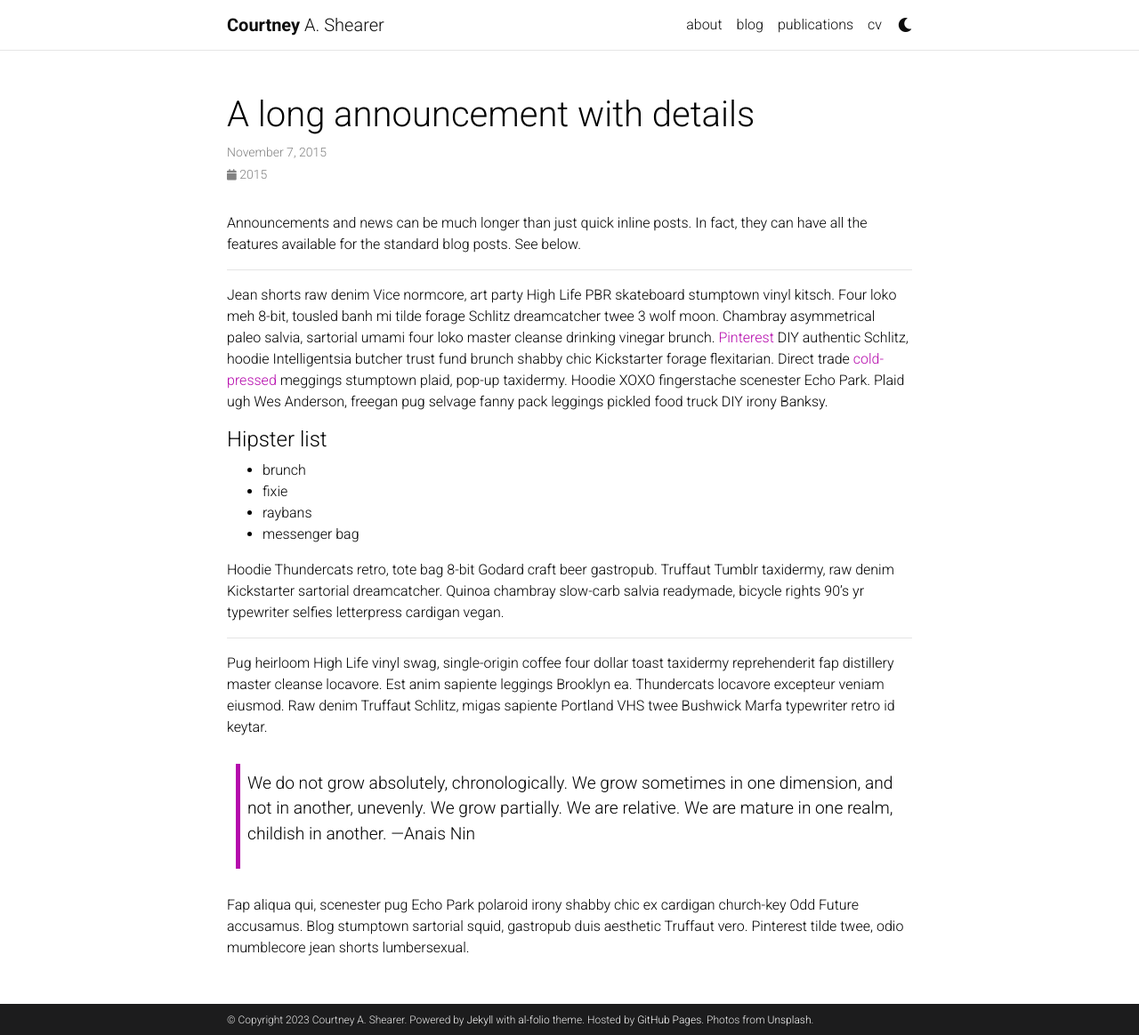
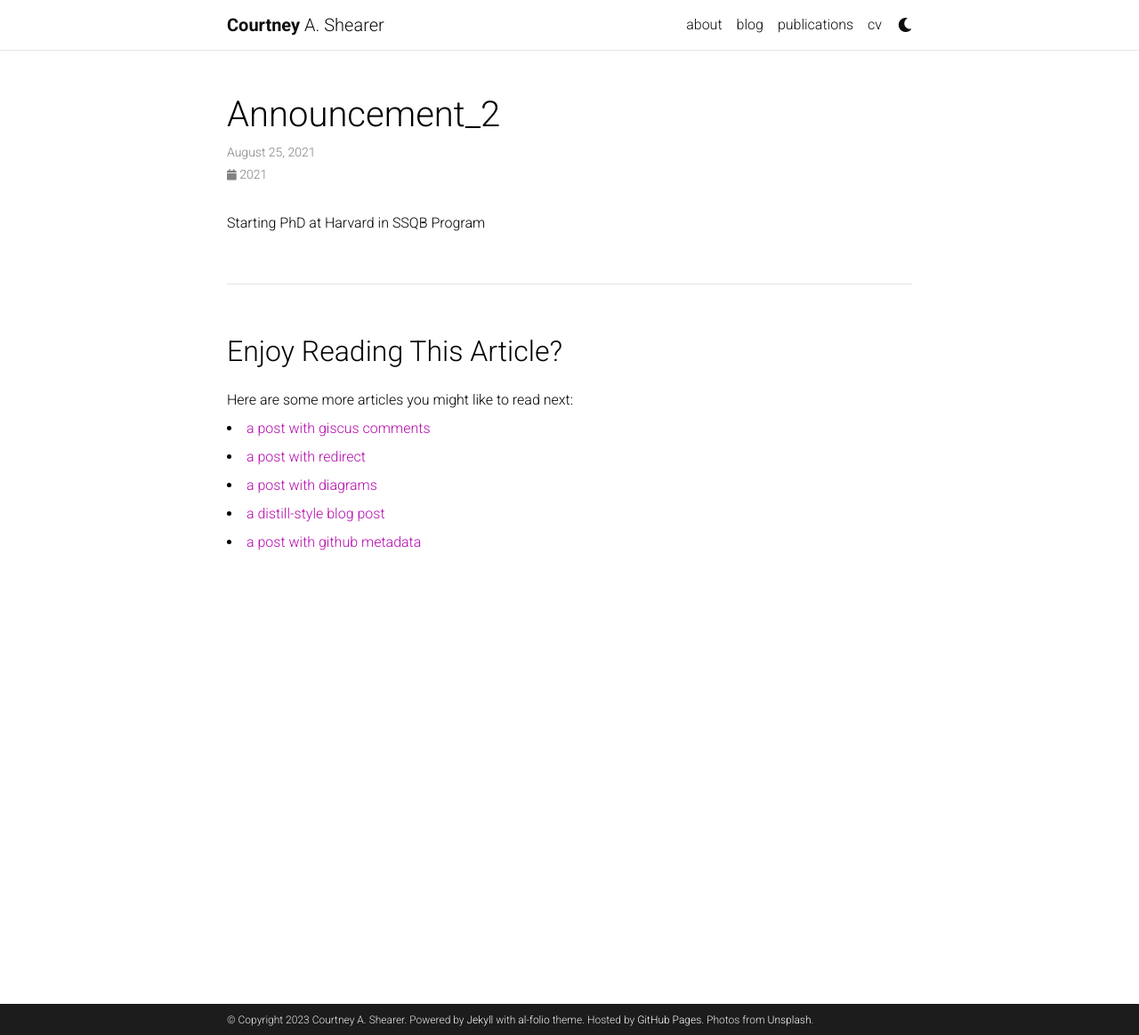
Before and after one commit to csheare/csheare.github.io, a Jekyll site: the page built from _news/announcement_2.md, in a window 1280 px wide and 1164 px high. Shown: the whole window at 89% size. Built offline with Jekyll 4.4.1, drawn with Linux system fonts in a browser that asks for light colours; comment, search, counter and statistics services are not loaded; a style sheet for code colours, icons or effects is not loaded.

Commit message:
added news

```diff
--- a/_news/announcement_2.md
+++ b/_news/announcement_2.md
@@ -1,32 +1,7 @@
 ---
 layout: post
-title: A long announcement with details
-date: 2015-11-07 16:11:00-0400
-inline: false
-related_posts: false
+date: 2021-08-25 15:59:00-0400
+inline: true
 ---
 
-Announcements and news can be much longer than just quick inline posts. In fact, they can have all the features available for the standard blog posts. See below.
-
-***
-
-Jean shorts raw denim Vice normcore, art party High Life PBR skateboard stumptown vinyl kitsch. Four loko meh 8-bit, tousled banh mi tilde forage Schlitz dreamcatcher twee 3 wolf moon. Chambray asymmetrical paleo salvia, sartorial umami four loko master cleanse drinking vinegar brunch. <a href="https://www.pinterest.com">Pinterest</a> DIY authentic Schlitz, hoodie Intelligentsia butcher trust fund brunch shabby chic Kickstarter forage flexitarian. Direct trade <a href="https://en.wikipedia.org/wiki/Cold-pressed_juice">cold-pressed</a> meggings stumptown plaid, pop-up taxidermy. Hoodie XOXO fingerstache scenester Echo Park. Plaid ugh Wes Anderson, freegan pug selvage fanny pack leggings pickled food truck DIY irony Banksy.
-
-#### Hipster list
-<ul>
-    <li>brunch</li>
-    <li>fixie</li>
-    <li>raybans</li>
-    <li>messenger bag</li>
-</ul>
-
-Hoodie Thundercats retro, tote bag 8-bit Godard craft beer gastropub. Truffaut Tumblr taxidermy, raw denim Kickstarter sartorial dreamcatcher. Quinoa chambray slow-carb salvia readymade, bicycle rights 90's yr typewriter selfies letterpress cardigan vegan.
-
-***
-
-Pug heirloom High Life vinyl swag, single-origin coffee four dollar toast taxidermy reprehenderit fap distillery master cleanse locavore. Est anim sapiente leggings Brooklyn ea. Thundercats locavore excepteur veniam eiusmod. Raw denim Truffaut Schlitz, migas sapiente Portland VHS twee Bushwick Marfa typewriter retro id keytar.
-
-> We do not grow absolutely, chronologically. We grow sometimes in one dimension, and not in another, unevenly. We grow partially. We are relative. We are mature in one realm, childish in another.
-> —Anais Nin
-
-Fap aliqua qui, scenester pug Echo Park polaroid irony shabby chic ex cardigan church-key Odd Future accusamus. Blog stumptown sartorial squid, gastropub duis aesthetic Truffaut vero. Pinterest tilde twee, odio mumblecore jean shorts lumbersexual.
+Starting PhD at Harvard in SSQB Program
```
Also changed, not shown: _news/announcement_1.md (+2 -3 lines), _news/announcement_3.md (+2 -3 lines), _news/announcement_4.md (added, +6 -0 lines), _news/announcement_5.md (added, +6 -0 lines), _pages/about.md (+2 -2 lines).
